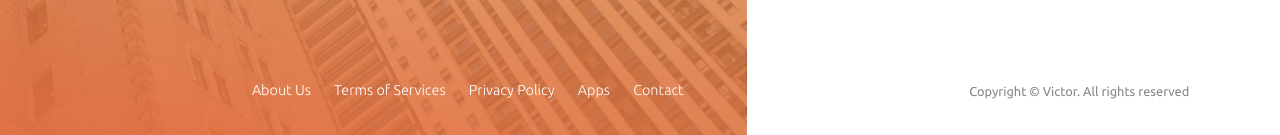
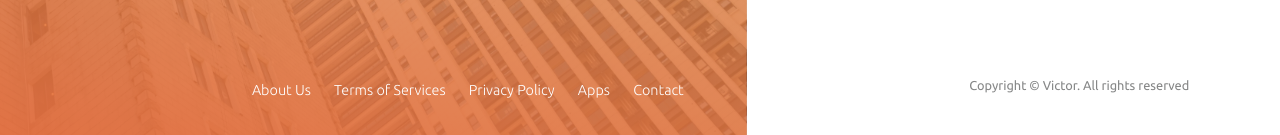
Before and after one commit to fisnikcanaj1/victory, a website: page app/index.html in a window 1280 px wide. Shown: the part 665-800 px from the top of the page. Drawn offline with Linux system fonts and the light colour scheme.

Commit message:
footer fixed in proper position

```diff
--- a/app/assets/scss/3-modules/_footer.scss
+++ b/app/assets/scss/3-modules/_footer.scss
@@ -2,11 +2,15 @@
 .login-footer {
     max-width: 22rem;
     position: relative;
-    margin: 1.0rem auto;
+    margin: 0 auto;
+
+    @media (max-width: 1600px) {
+        padding-top: 0.8rem;
+    }
+
     p {
         opacity: 8;
         text-align: right;
-        position: absolute;
         right: 0%;
         font-size: 0.8rem;
     }
```
Also changed, not shown: app/assets/css/style.css, app/temp/css/style.css.
